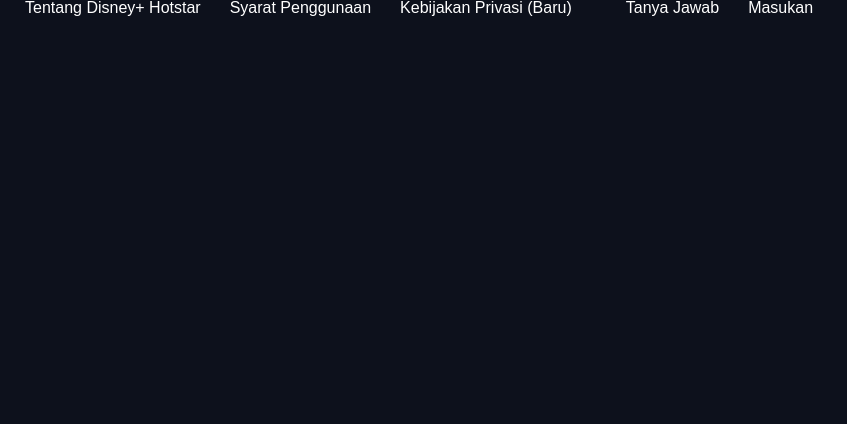
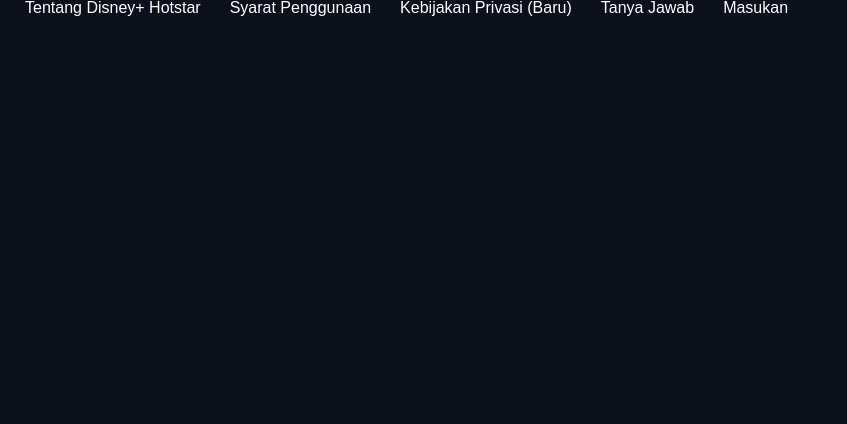
Before and after one commit to jenniferangelina-py/bella, a PHP site: page / in a window 1280 px wide. Shown: the part 167-591 px from the top of the page, without its empty margins (0-847 px from the left). Run offline with PHP 8.4, Linux system fonts and the light colour scheme; grey boxes are pictures that could not be loaded.

Commit message:
Update styles.css

```diff
--- a/styles.css
+++ b/styles.css
@@ -54,10 +54,6 @@ span {
   font-family: Arial;
 }
 
-p {
-  margin-left: 25px;
-}
-
 .grid {
   grid: auto / 3fr 1fr 1fr;
 }
```
